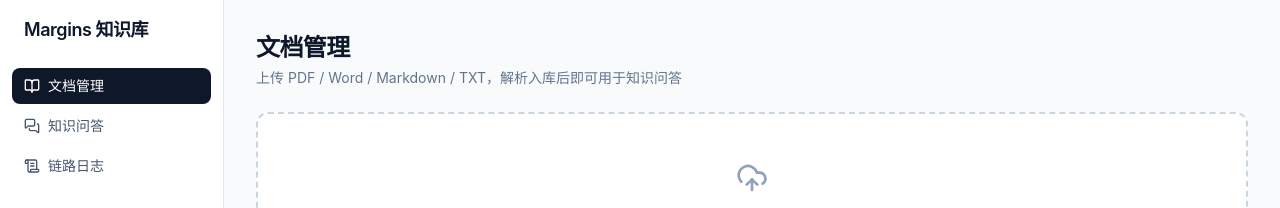
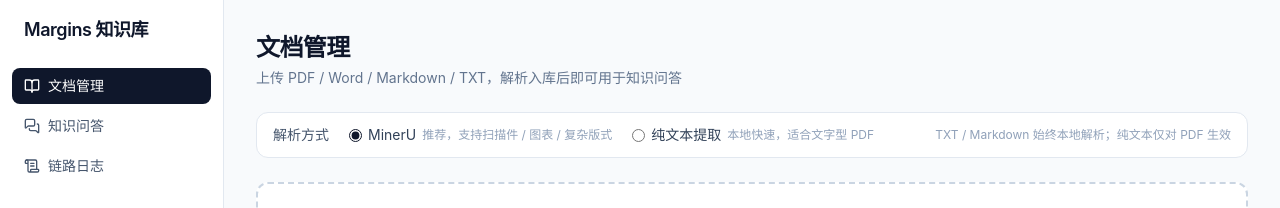
Before and after one commit to benkunHUA/Margins, a React (Vite) app in the folder frontend/: page / in a window 1280 px wide. Shown: the top 208 px of the page. Built offline with nearby package versions, Linux system fonts and the light colour scheme; no server answers.

Commit message:
feat(parse): 上传区解析方式单选框（默认 MinerU）

```diff
--- a/frontend/src/components/UploadDropzone.tsx
+++ b/frontend/src/components/UploadDropzone.tsx
@@ -3,11 +3,16 @@ import { UploadCloud } from "lucide-react";
 
 import { useUploadDocuments } from "@/hooks/useDocuments";
 import { cn } from "@/lib/utils";
+import type { ParseMode } from "@/types";
 
 const ACCEPTED = ".pdf,.docx,.md,.txt";
 const ALLOWED_EXTENSIONS = ["pdf", "docx", "md", "txt"];
 
-export default function UploadDropzone() {
+interface UploadDropzoneProps {
+  parseMode: ParseMode;
+}
+
+export default function UploadDropzone({ parseMode }: UploadDropzoneProps) {
   const inputRef = useRef<HTMLInputElement>(null);
   const [dragging, setDragging] = useState(false);
   const [validationError, setValidationError] = useState<string | null>(null);
@@ -30,7 +35,7 @@ export default function UploadDropzone() {
       valid.length !== files.length ? "包含不支持的文件类型（仅支持 PDF / Word / Markdown / TXT）" : null,
     );
     if (valid.length === 0) return;
-    upload.mutate(valid);
+    upload.mutate({ files: valid, parseMode });
   };
 
   return (
--- a/frontend/src/pages/DocumentsPage.tsx
+++ b/frontend/src/pages/DocumentsPage.tsx
@@ -5,7 +5,7 @@ import DocumentTable from "@/components/DocumentTable";
 import UploadDropzone from "@/components/UploadDropzone";
 import { useDocumentStore } from "@/stores/documentStore";
 import { cn } from "@/lib/utils";
-import type { DocumentStatus } from "@/types";
+import type { DocumentStatus, ParseMode } from "@/types";
 
 const FILTERS: { label: string; value?: DocumentStatus }[] = [
   { label: "全部" },
@@ -19,6 +19,7 @@ export default function DocumentsPage() {
   const [page, setPage] = useState(1);
   const [pageSize] = useState(20);
   const [status, setStatus] = useState<DocumentStatus | undefined>(undefined);
+  const [parseMode, setParseMode] = useState<ParseMode>("mineru");
   const [selectedId, setSelectedId] = useState<string | null>(null);
   const keyword = useDocumentStore((state) => state.keyword);
   const setKeyword = useDocumentStore((state) => state.setKeyword);
@@ -31,7 +32,37 @@ export default function DocumentsPage() {
           上传 PDF / Word / Markdown / TXT，解析入库后即可用于知识问答
         </p>
       </header>
-      <UploadDropzone />
+      <div className="flex flex-wrap items-center gap-x-5 gap-y-2 rounded-xl border border-slate-200 bg-white px-4 py-3">
+        <span className="text-sm font-medium text-slate-600">解析方式</span>
+        {[
+          {
+            value: "mineru" as ParseMode,
+            label: "MinerU",
+            hint: "推荐，支持扫描件 / 图表 / 复杂版式",
+          },
+          {
+            value: "plain_text" as ParseMode,
+            label: "纯文本提取",
+            hint: "本地快速，适合文字型 PDF",
+          },
+        ].map((option) => (
+          <label key={option.value} className="flex cursor-pointer items-center gap-1.5">
+            <input
+              type="radio"
+              name="parseMode"
+              checked={parseMode === option.value}
+              onChange={() => setParseMode(option.value)}
+              className="accent-slate-900"
+            />
+            <span className="text-sm text-slate-700">{option.label}</span>
+            <span className="text-xs text-slate-400">{option.hint}</span>
+          </label>
+        ))}
+        <span className="ml-auto text-xs text-slate-400">
+          TXT / Markdown 始终本地解析；纯文本仅对 PDF 生效
+        </span>
+      </div>
+      <UploadDropzone parseMode={parseMode} />
       <div className="flex flex-wrap items-center justify-between gap-3">
         <div className="flex gap-1">
           {FILTERS.map((filter) => (
```
